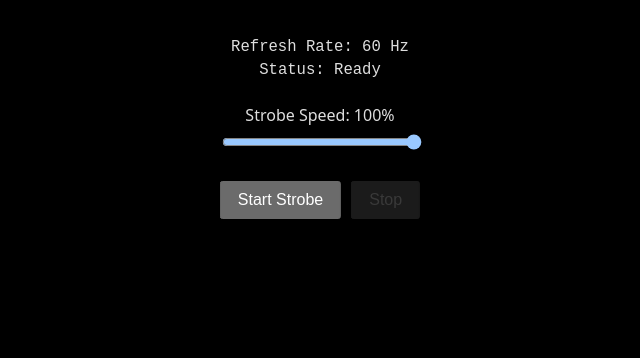
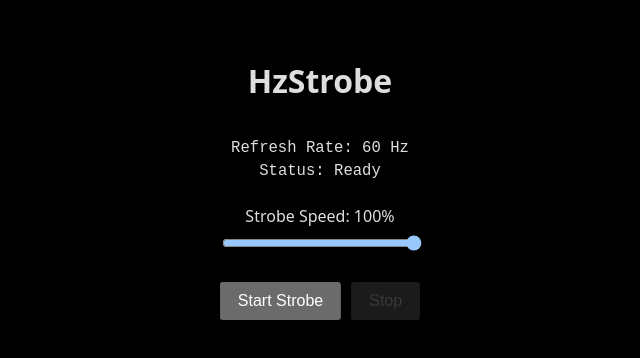
Before and after one commit to psampir/hzstrobe, a website built with Vite: page index.html in a window 1280 px wide. Both pictures are taken after a click on the button "I Understand & Continue". Shown: the whole page, without its empty margins (320-960 px from the left). Built offline with nearby package versions, Linux system fonts and the light colour scheme.

Commit message:
feat: update application title and rename project to HzStrobe

```diff
--- a/index.html
+++ b/index.html
@@ -4,7 +4,7 @@
     <meta charset="UTF-8" />
     <link rel="icon" type="image/svg+xml" href="/vite.svg" />
     <meta name="viewport" content="width=device-width, initial-scale=1.0" />
-    <title>Monitor Refresh Rate & Strobe Test</title>
+    <title>HzStrobe - Monitor Refresh Rate & Strobe Tool</title>
   </head>
   <body>
     <canvas id="strobeCanvas"></canvas>
@@ -21,6 +21,7 @@
       </div>
 
       <div id="controls" class="hidden">
+        <h1 class="app-title">HzStrobe</h1>
         <div class="stats">
           <div>Refresh Rate: <span id="hzDisplay">--</span> Hz</div>
           <div>Status: <span id="statusDisplay">Ready</span></div>
--- a/package.json
+++ b/package.json
@@ -1,5 +1,5 @@
 {
-  "name": "flashtest",
+  "name": "hzstrobe",
   "private": true,
   "version": "0.0.0",
   "type": "module",
```
